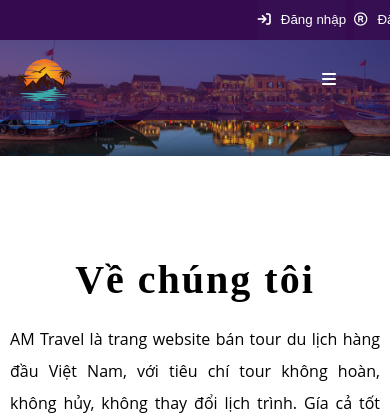
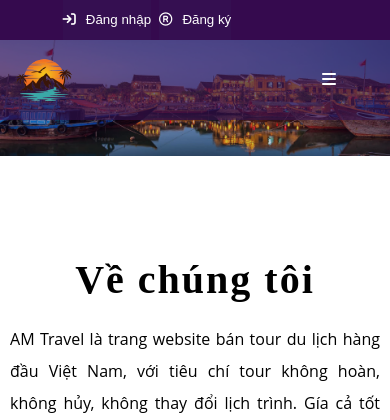
Before and after one commit to lemi0101/amtravel, a PHP site: page / in a window 390 px wide; the page is wider, and only the part inside the window is pictured. Shown: the top 420 px of that part. Run offline with PHP 8.4, Linux system fonts and the light colour scheme; some libraries are stand-ins or nearby versions.

Commit message:
Update style.css

```diff
--- a/css/style.css
+++ b/css/style.css
@@ -1250,7 +1250,7 @@ input#firstname, input#lastname, input#email, input#password1, input#password2 {
   }
 @media (max-width:739px){
     .bar-user{
-        margin-left:65%;
+        margin-left:15%;
     }
 }
 @media (max-width:1024px){
```
